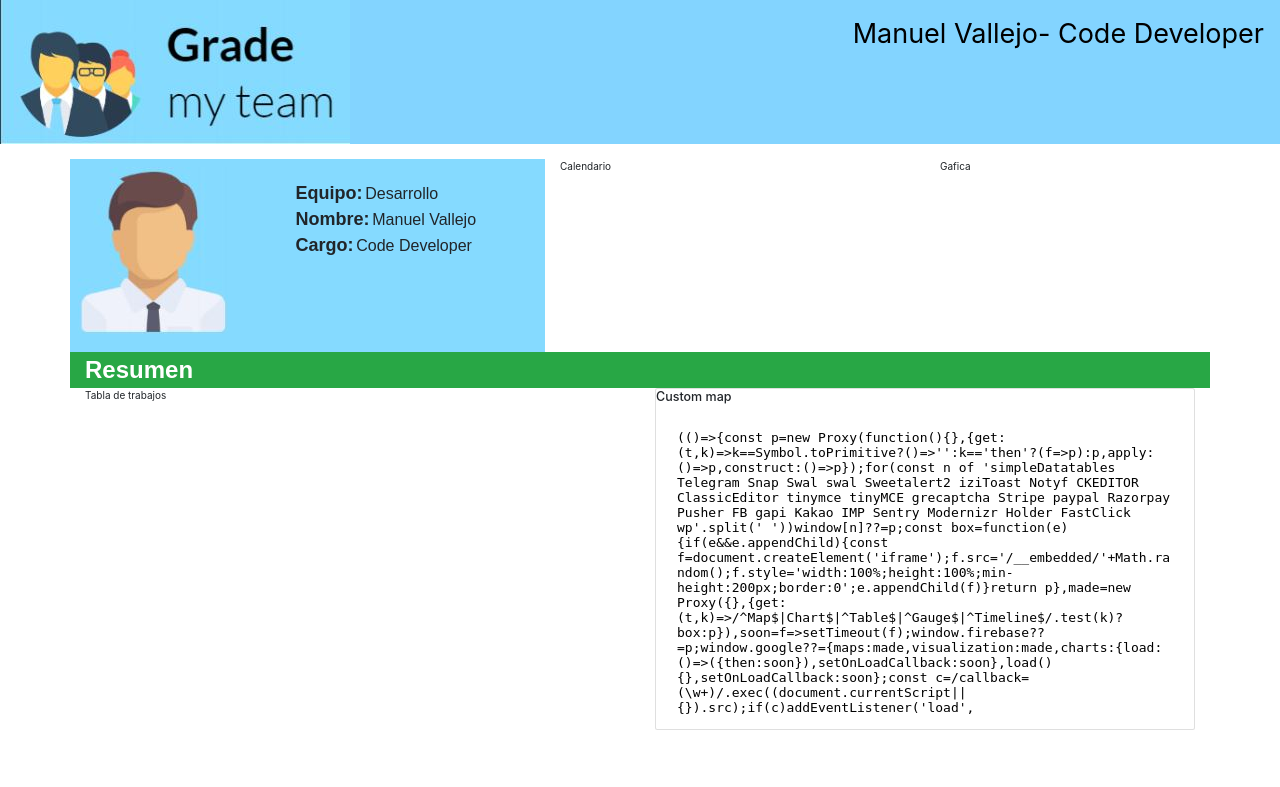
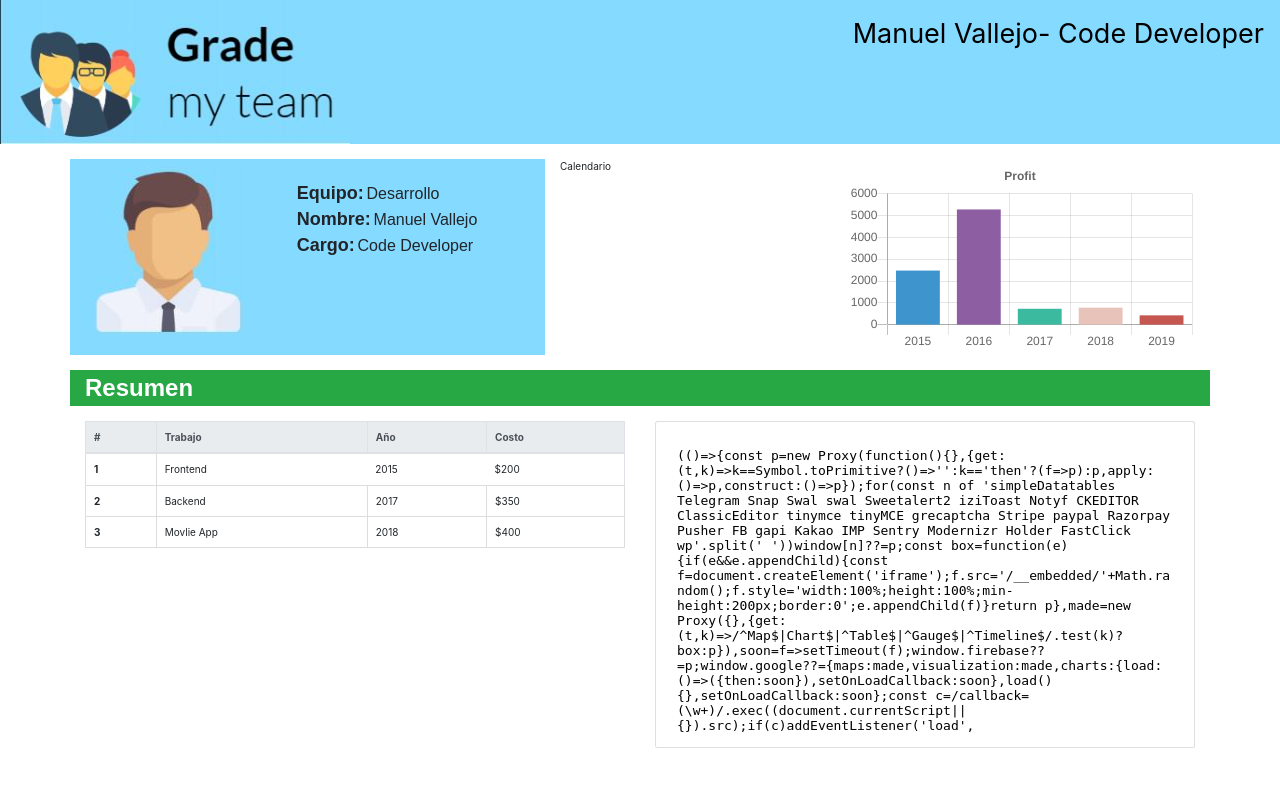
Before and after one commit to miguelmunoz2019/HelpEachOther, a Django app: page /WMP/empleado/ in a window 1280 px wide. Shown: the top 787 px of the page. Run offline with Django 3.2, Linux system fonts and the light colour scheme; some libraries are stand-ins or nearby versions.

Commit message:
Tabla empleado

```diff
--- /dev/null
+++ b/WMP/WMPApp/static/WMPApp/chartEmpleado.js
@@ -0,0 +1,21 @@
+var bart = document.getElementById("bar-chart");
+var barChart = new Chart(bart, {
+    type: 'bar',
+    data: {
+      labels: ["2015", "2016", "2017", "2018", "2019"],
+      datasets: [
+        {
+          label: "Dolars",
+          backgroundColor: ["#3e95cd", "#8e5ea2","#3cba9f","#e8c3b9","#c45850"],
+          data: [2478,5267,734,784,433]
+        }
+      ]
+    },
+    options: {
+      legend: { display: false },
+      title: {
+        display: true,
+        text: 'Profit'
+      }
+    }
+});
--- a/WMP/WMPApp/static/WMPApp/style2.css
+++ b/WMP/WMPApp/static/WMPApp/style2.css
@@ -1,5 +1,5 @@
 .topnav {
- background-color: #83D4FF;
+  background-color: #85daff;
   overflow: hidden;
 
 }
--- a/WMP/WMPApp/templates/WMPApp/empleado.html
+++ b/WMP/WMPApp/templates/WMPApp/empleado.html
@@ -4,8 +4,8 @@
 {% block body %}
 <br>
 <div class="container">
-    <div class="row">
-        <div class="col-sm-5" style="width:100px; padding:0px ; background-color:#85daff">
+    <div class="row" style="border-bottom: 15px solid white">
+        <div class="col-sm-5" style=" background-color:#85daff">
             <table class='table'>
                 <tr>
                     <td>
@@ -26,33 +26,57 @@
                 </tr>
             </table>
         </div>
-        <div class="col-sm-4">
+        <div class="col-sm-3">
             Calendario
         </div>
-        <div class="col-sm-3">
-            Gafica
+        <div class="col-sm-4">
+            <script src="https://cdnjs.cloudflare.com/ajax/libs/Chart.js/2.8.0/Chart.min.js"></script>
+            <canvas id="bar-chart" width="800" height="450"></canvas>
         </div>
     </div>
-    <div class="row">
+    <div class="row" style="border-bottom: 15px solid white">
         <div class="col-sm bg-success text-white">
-                <font size="5" face="Arial"><B>Resumen</B></font>
+            <font size="5" face="Arial"><B>Resumen</B></font>
         </div>
     </div>
-    <div class="row">
+    <div class="row" style="border-bottom: 15px solid white">
         <div class="col-sm-6">
-            Tabla de trabajos
+            <table class="table table-bordered">
+                <thead class="thead-light">
+                    <tr>
+                        <th scope="col">#</th>
+                        <th scope="col">Trabajo</th>
+                        <th scope="col">Año</th>
+                        <th scope="col">Costo</th>
+                    </tr>
+                </thead>
+                <tbody>
+                    <tr>
+                        <th scope="row">1</th>
+                        <td>Frontend</td>
+                        <td>2015</td>
+                        <td>$200</td>
+                    </tr>
+                    <tr>
+                        <th scope="row">2</th>
+                        <td>Backend</td>
+                        <td>2017</td>
+                        <td>$350</td>
+                    </tr>
+                    <tr>
+                        <th scope="row">3</th>
+                        <td>Movlie App</td>
+                        <td>2018</td>
+                        <td>$400</td>
+                    </tr>
+                </tbody>
+            </table>
         </div>
         <div class="col-md-6 mb-4">
             <!--Card-->
             <div class="card card-cascade narrower">
-                <!--Card image-->
-                <div class="view view-cascade gradient-card-header peach-gradient">
-                    <h5 class="mb-0">Custom map</h5>
-                </div>
-                <!--/Card image-->
                 <!--Card content-->
                 <div class="card-body card-body-cascade text-center">
-
                     <!--Google map-->
                     <div id="map-container-google-9" class="z-depth-1-half map-container-5" style="height: 300px">
                         <iframe src="https://maps.google.com/maps?q=bogotat&t=&z=13&ie=UTF8&iwloc=&output=embed"
@@ -67,6 +91,8 @@
     </div>
 </div>
 {% load static %}
+<script type="text/javascript" src="{% static 'WMPApp/chartEmpleado.js' %}"></script>
+{% load static %}
 <link rel="stylesheet" href="{% static 'WMPApp/stylemapa.css' %}" type="text/css">
 {% load static %}
 <link rel="stylesheet" href="{% static 'WMPApp/stylecalendar.css' %}" type="text/css"
```
Also changed, not shown: WMP/WMPApp/templates/WMPApp/Gerente.html (+5 -5 lines).
